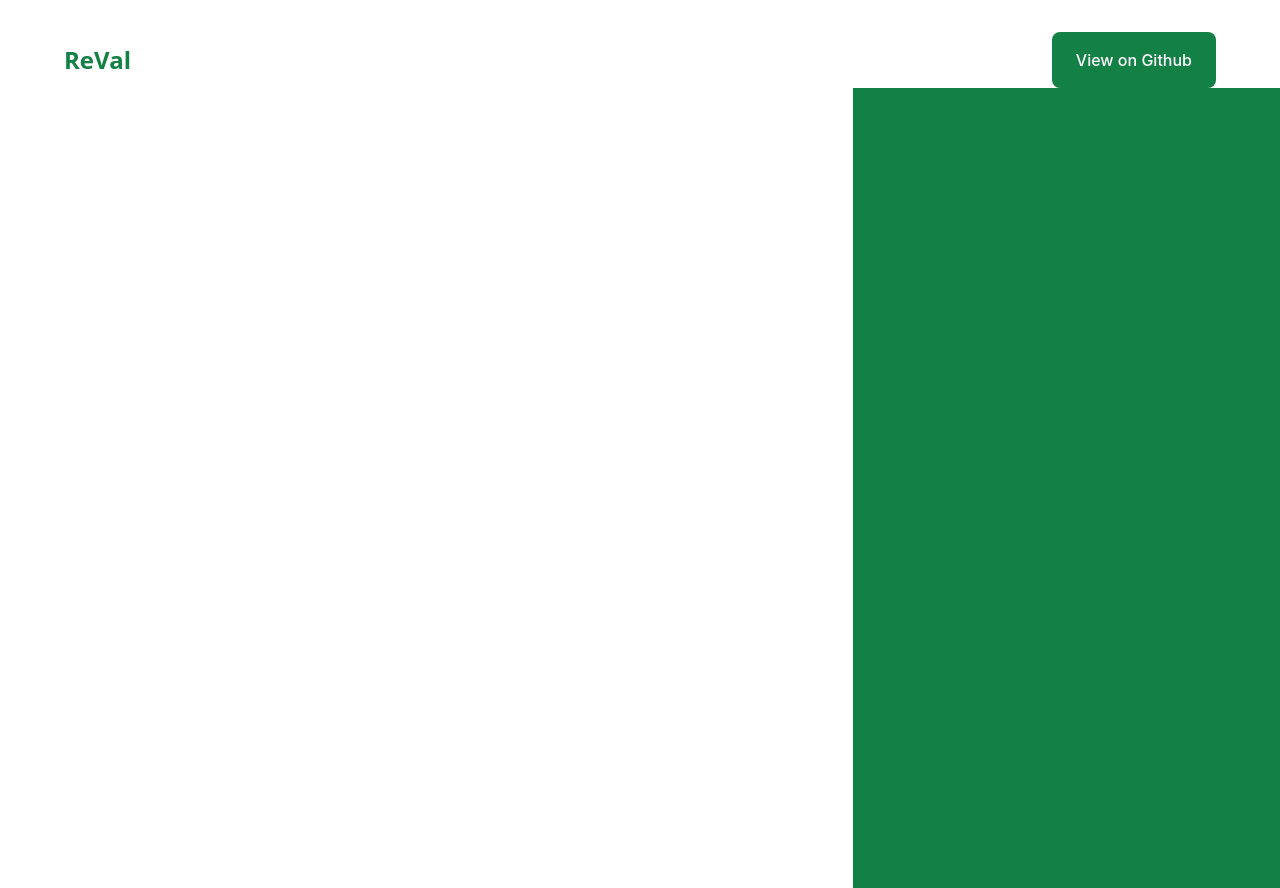
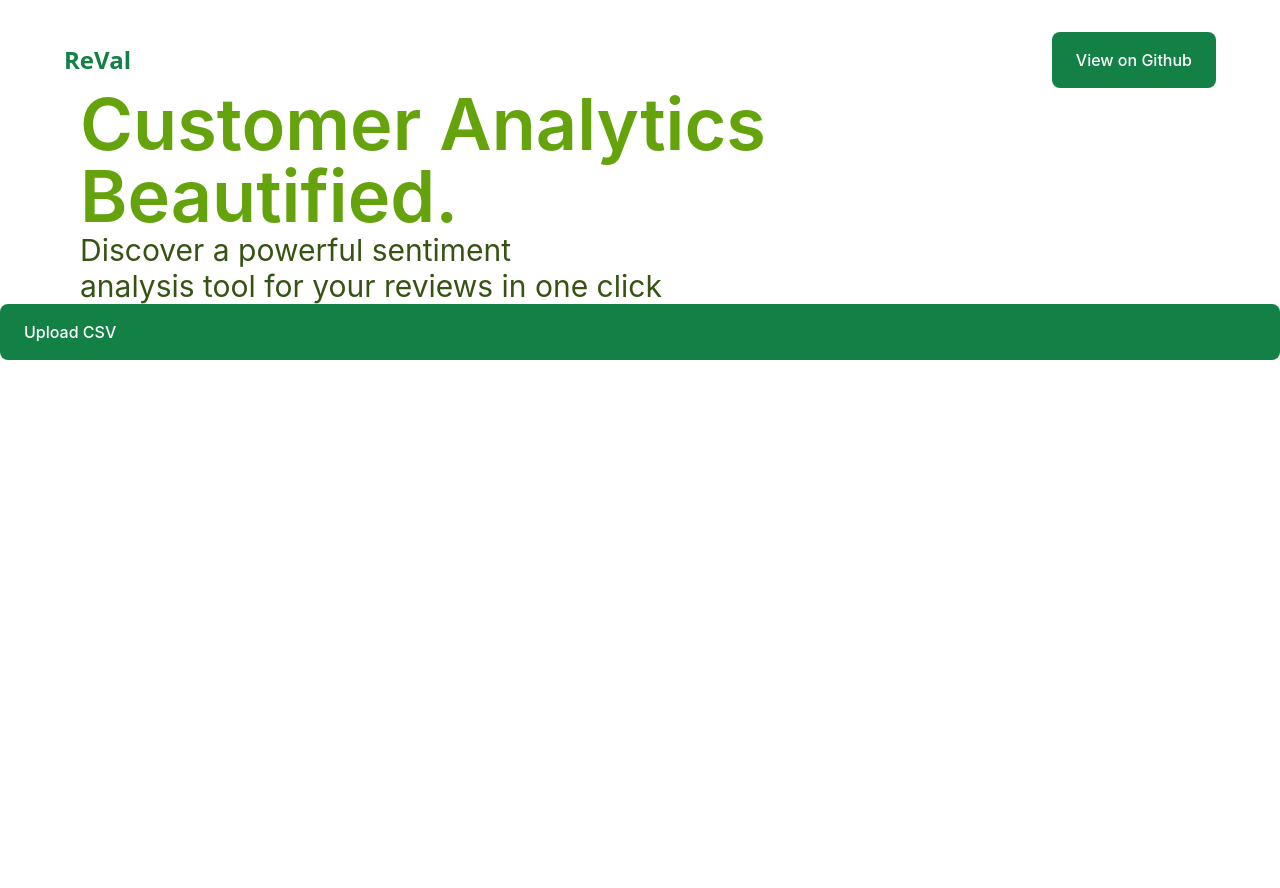
Before and after one commit to Abhishek-More/reval, a Next.js app: page / in a window 1280 px wide. After the commit the page ends 800 px from the top, so only its background shows below. Built offline with nearby package versions, Linux system fonts and the light colour scheme.

Commit message:
landing page

```diff
--- a/package.json
+++ b/package.json
@@ -9,7 +9,7 @@
     "lint": "next lint"
   },
   "dependencies": {
-    "next": "13.0.3",
+    "next": "^13.0.3",
     "react": "18.2.0",
     "react-dom": "18.2.0"
   },
--- a/pages/index.js
+++ b/pages/index.js
@@ -2,11 +2,24 @@ import Navbar from "../components/Navbar"
 
 export default function Home() {
   return (
-    <div className="static">
-      <Navbar />
-      <div className="absolute right-0 h-screen w-1/3 bg-primary-green">
+    <>
+      <Navbar></Navbar>
+      <div className="text-7xl indent-20 text-lime-600 font-semibold">
+      <p>Customer Analytics </p>
+      <p>Beautified.</p>
+      </div>
 
+      <div className="text-3xl indent-20 text-lime-900">
+      <p>Discover a powerful sentiment </p>
+      <p>analysis tool for your reviews in one click</p>
       </div>
-    </div>
+
+
+      <p className="bg-primary-green font-medium text-md text-white px-6 py-4 rounded-lg">
+      Upload CSV
+      </p>
+
+
+   </>
   )
 }
```
Also changed, not shown: 2 other files (tests, documents, lock files or other folders).
